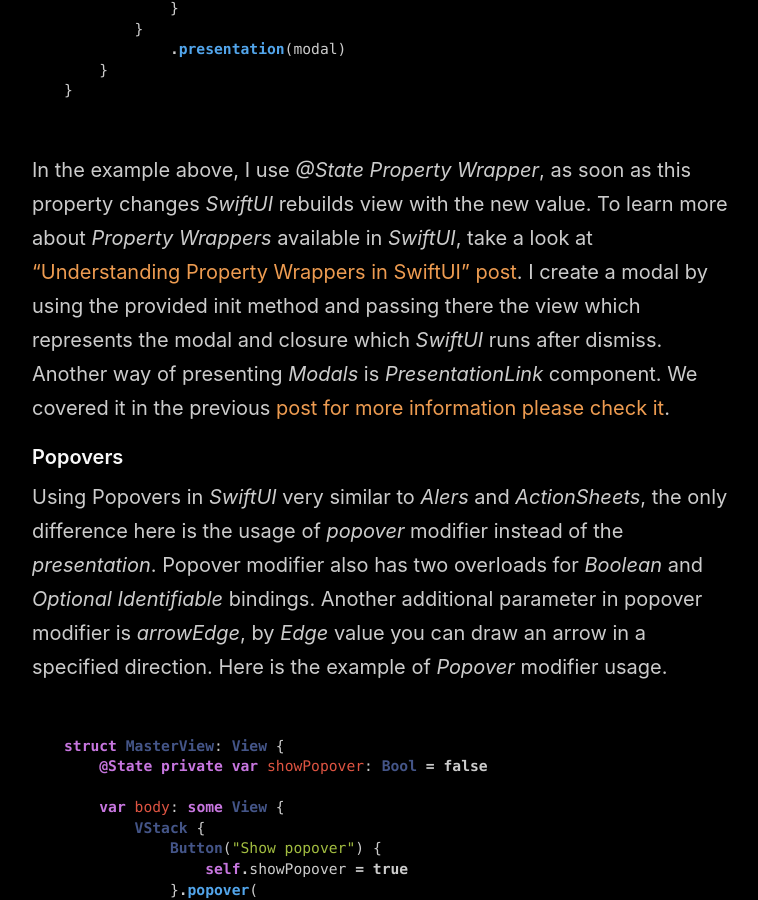
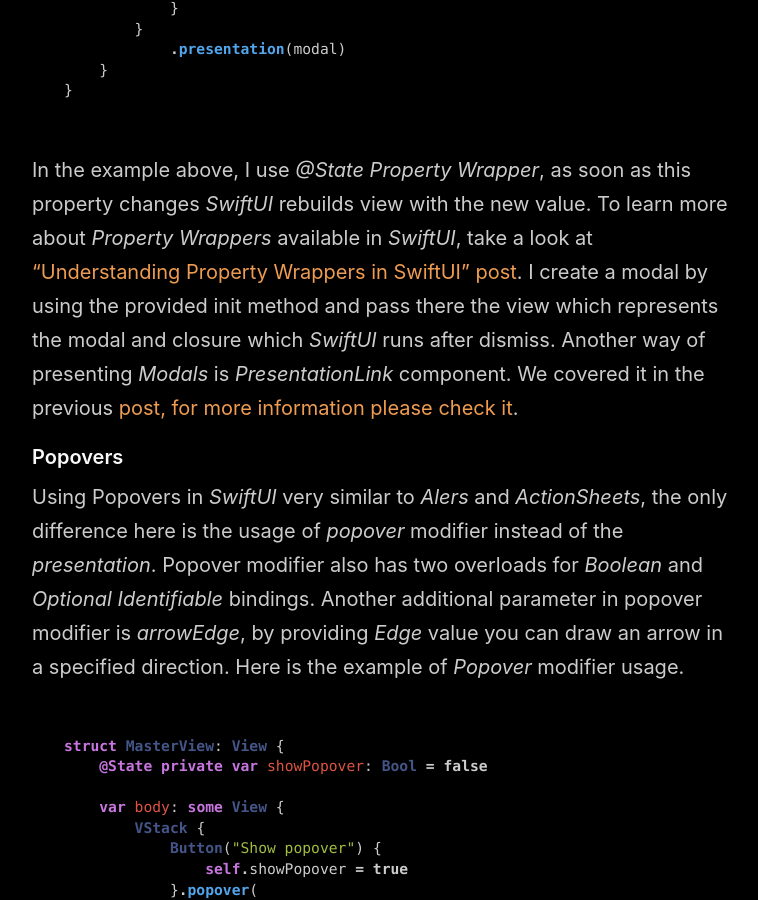
Before and after one commit to mecid/mecid.github.io, a Jekyll site: the page built from _posts/2019-07-24-alerts-actionsheets-modals-and-popovers-in-swiftui.md, in a window 1280 px wide and 900 px high, scrolled down 2419 px. Shown: the whole window, without its empty margins (258-1016 px from the left). Built offline with Jekyll 4.4.1, drawn with Linux system fonts in a browser that asks for light colours.

Commit message:
Update 2019-07-24-alerts-actionsheets-modals-and-popovers-in-swiftui.md

````diff
--- a/_posts/2019-07-24-alerts-actionsheets-modals-and-popovers-in-swiftui.md
+++ b/_posts/2019-07-24-alerts-actionsheets-modals-and-popovers-in-swiftui.md
@@ -82,10 +82,10 @@
 }
 ```
 
-In the example above, I use *@State Property Wrapper*, as soon as this property changes *SwiftUI* rebuilds view with the new value. To learn more about *Property Wrappers* available in *SwiftUI*, take a look at ["Understanding Property Wrappers in SwiftUI" post](/2019/06/12/understanding-property-wrappers-in-swiftui/). I create a modal by using the provided init method and passing there the view which represents the modal and closure which *SwiftUI* runs after dismiss. Another way of presenting *Modals* is *PresentationLink* component. We covered it in the previous [post for more information please check it](/2019/07/17/navigation-in-swiftui/).
+In the example above, I use *@State Property Wrapper*, as soon as this property changes *SwiftUI* rebuilds view with the new value. To learn more about *Property Wrappers* available in *SwiftUI*, take a look at ["Understanding Property Wrappers in SwiftUI" post](/2019/06/12/understanding-property-wrappers-in-swiftui/). I create a modal by using the provided init method and pass there the view which represents the modal and closure which *SwiftUI* runs after dismiss. Another way of presenting *Modals* is *PresentationLink* component. We covered it in the previous [post, for more information please check it](/2019/07/17/navigation-in-swiftui/).
 
 #### Popovers
-Using Popovers in *SwiftUI* very similar to *Alers* and *ActionSheets*, the only difference here is the usage of *popover* modifier instead of the *presentation*. Popover modifier also has two overloads for *Boolean* and *Optional Identifiable* bindings. Another additional parameter in popover modifier is *arrowEdge*, by *Edge* value you can draw an arrow in a specified direction. Here is the example of *Popover* modifier usage.
+Using Popovers in *SwiftUI* very similar to *Alers* and *ActionSheets*, the only difference here is the usage of *popover* modifier instead of the *presentation*. Popover modifier also has two overloads for *Boolean* and *Optional Identifiable* bindings. Another additional parameter in popover modifier is *arrowEdge*, by providing *Edge* value you can draw an arrow in a specified direction. Here is the example of *Popover* modifier usage.
 
 ```swift
 struct MasterView: View {
````
